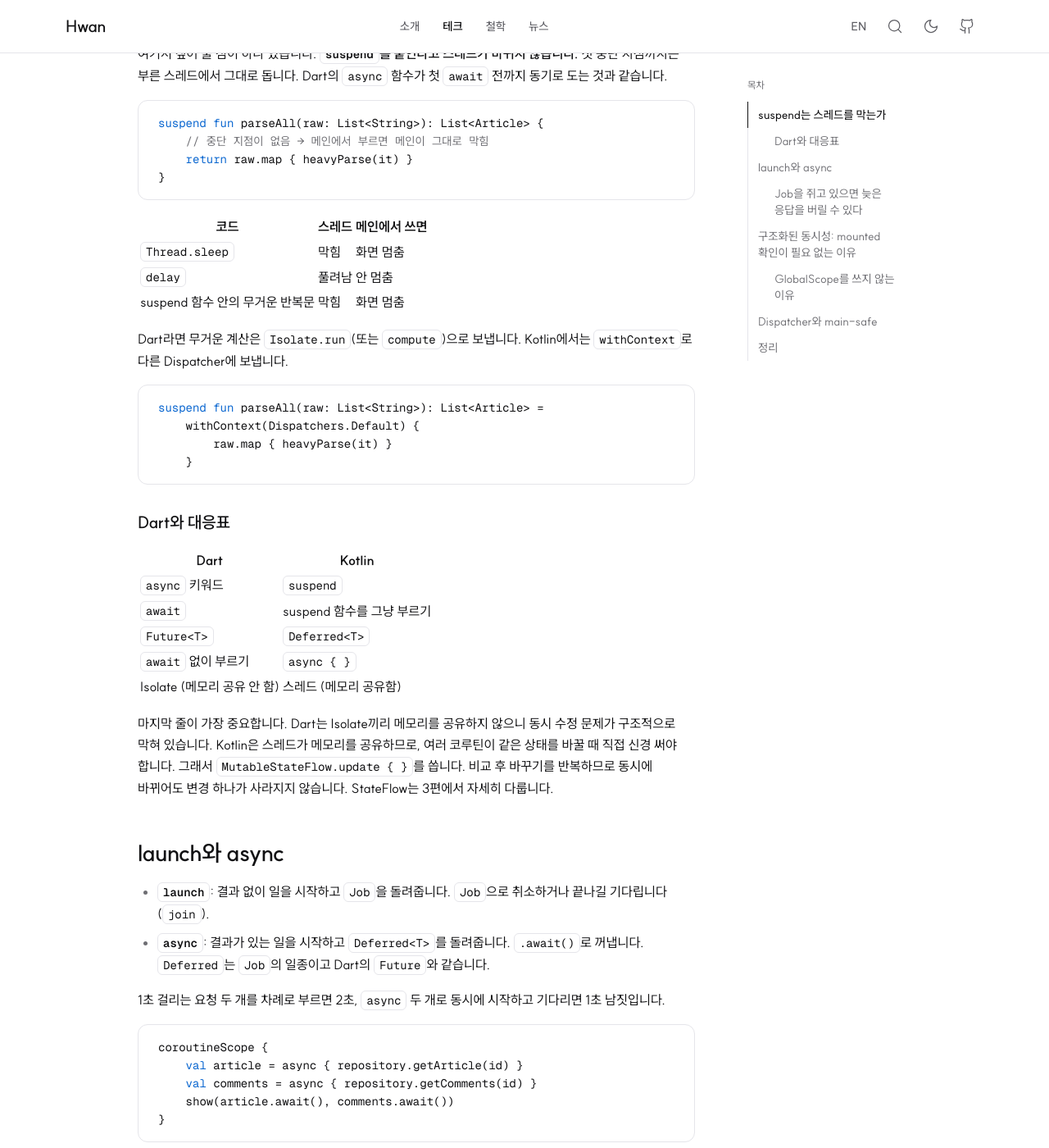
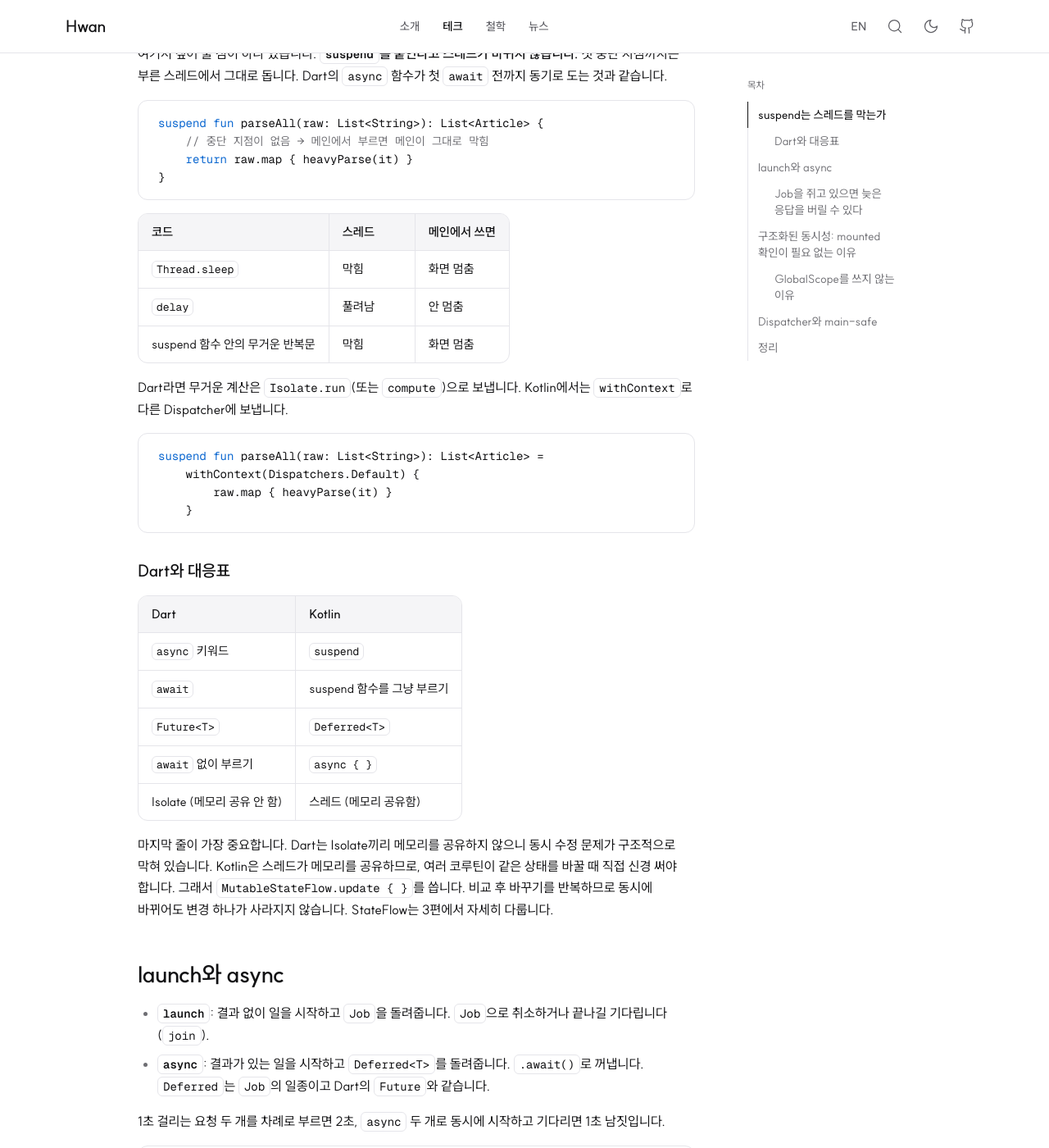
Before and after one commit to Hwan3434/Hwan3434.github.io, a Jekyll site: the page built from _posts/Tech/2026-06-30-flutter-dev-android-1-suspend.md, in a window 1280 px wide and 1400 px high, scrolled down 881 px. Shown: the whole window at 82% size. Built offline with Jekyll 4.4.1, drawn with Linux system fonts in a browser that asks for light colours.

Commit message:
본문 표 스타일 추가: 테두리·헤더 배경·구분선, 넓은 표는 가로 스크롤 (#36)
Claude-Session: https://claude.ai/code/session_01HDtNGTswL3yyquZqVtdGAV

Co-authored-by: Claude <noreply@anthropic.com>

```diff
--- a/assets/css/main.css
+++ b/assets/css/main.css
@@ -165,6 +165,20 @@ body { min-height: 100vh; }
   color: var(--ink);
 }
 
+/* Table — kramdown 표. 넓으면 표 안에서 가로 스크롤 */
+.prose table {
+  display: block; width: max-content; max-width: 100%; overflow-x: auto;
+  border-collapse: separate; border-spacing: 0;
+  border: 1px solid var(--border-subtle); border-radius: var(--radius-md); corner-shape: var(--corner-small);
+  font-size: 15px; line-height: 24px; font-variant-numeric: tabular-nums;
+}
+.prose th, .prose td { padding: 10px var(--space-4); text-align: left; vertical-align: top; border-bottom: 1px solid var(--border-subtle); }
+.prose th + th, .prose td + td { border-left: 1px solid var(--border-subtle); }
+.prose thead th { background: var(--surface); font-weight: 600; color: var(--ink); white-space: nowrap; }
+.prose tbody tr:last-child td { border-bottom: 0; }
+.prose td { min-width: 7em; }
+.prose td code, .prose th code { padding: 1px 5px; white-space: nowrap; }
+
 /* CodeBlock — kramdown + rouge 출력 */
 .prose pre {
   margin: 0; padding: var(--space-4) var(--space-5); overflow-x: auto;
```
